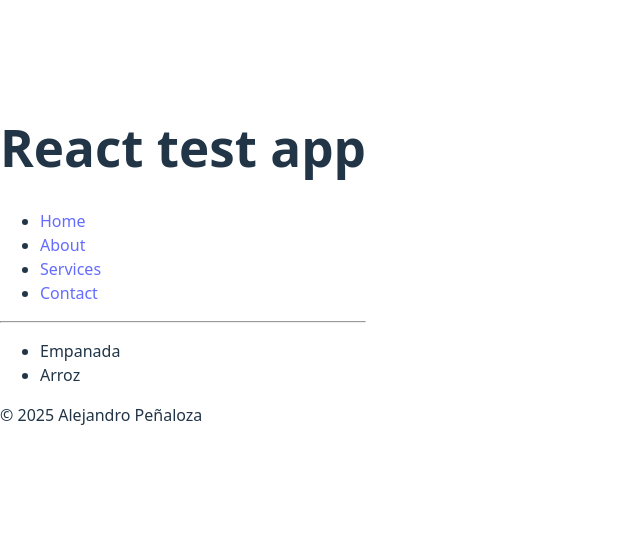
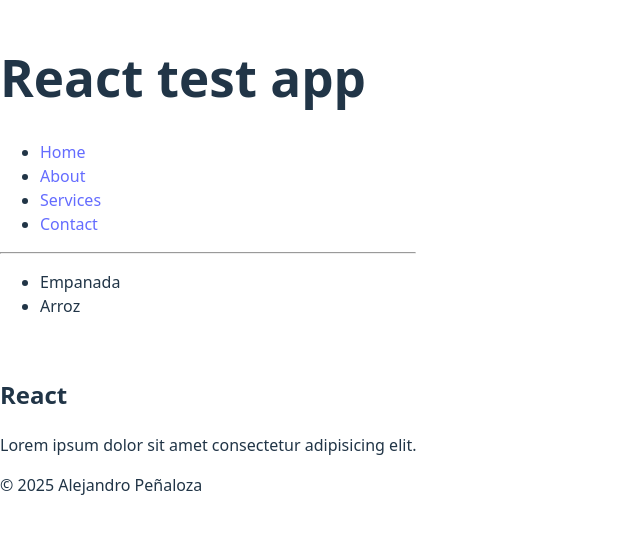
Before and after one commit to Crawsectus/RepoReact, a React (Vite) app in the folder react-project/: page / in a window 1280 px wide. Shown: the part 136-670 px from the top of the page, without its empty margins (0-640 px from the left). Built offline with nearby package versions, Linux system fonts and the light colour scheme.

Commit message:
Mini avance

```diff
--- a/react-project/src/App.jsx
+++ b/react-project/src/App.jsx
@@ -1,12 +1,14 @@
 import Header from './header.jsx'
 import Footer from './Footer.jsx'
 import Food from './Food.jsx';
+import Card from './Card.jsx';
 
 function App() {
   return(
     <>
       <Header></Header>
       <Food></Food>
+      <Card></Card>
       <Footer></Footer>
     </>
 
--- /dev/null
+++ b/react-project/src/Card.jsx
@@ -0,0 +1,10 @@
+function Card(){
+    return(
+        <div className="card">
+            <img src="" alt="" />
+            <h2>React</h2>
+            <p>Lorem ipsum dolor sit amet consectetur adipisicing elit.</p>
+        </div>
+    );
+}
+export default Card;
```
